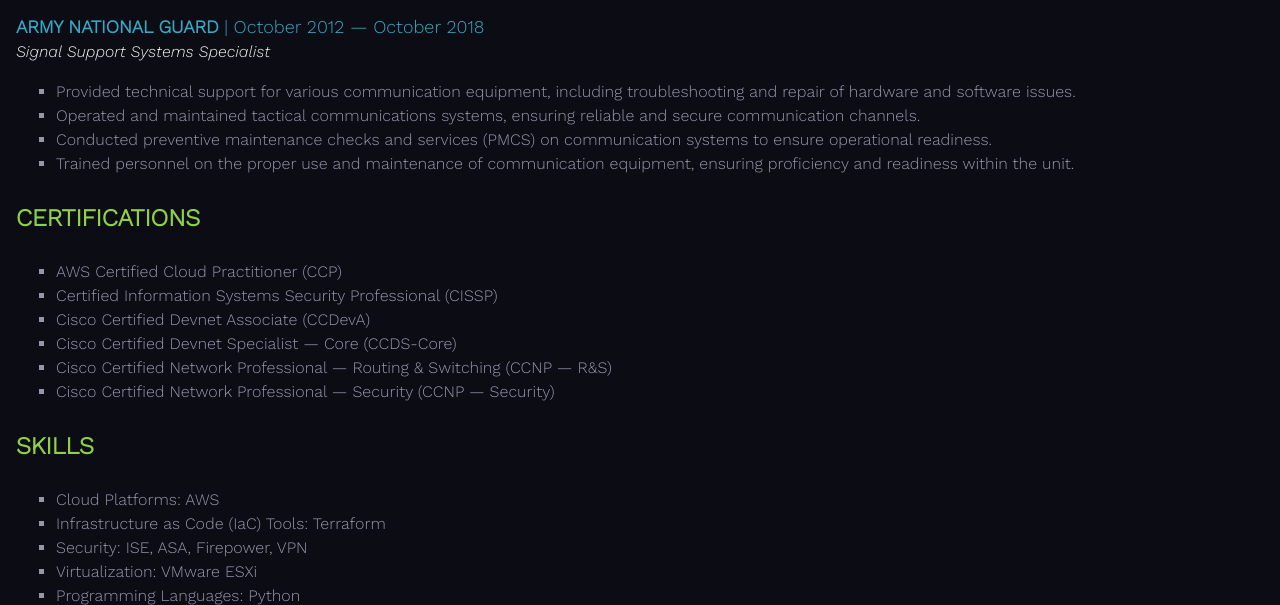
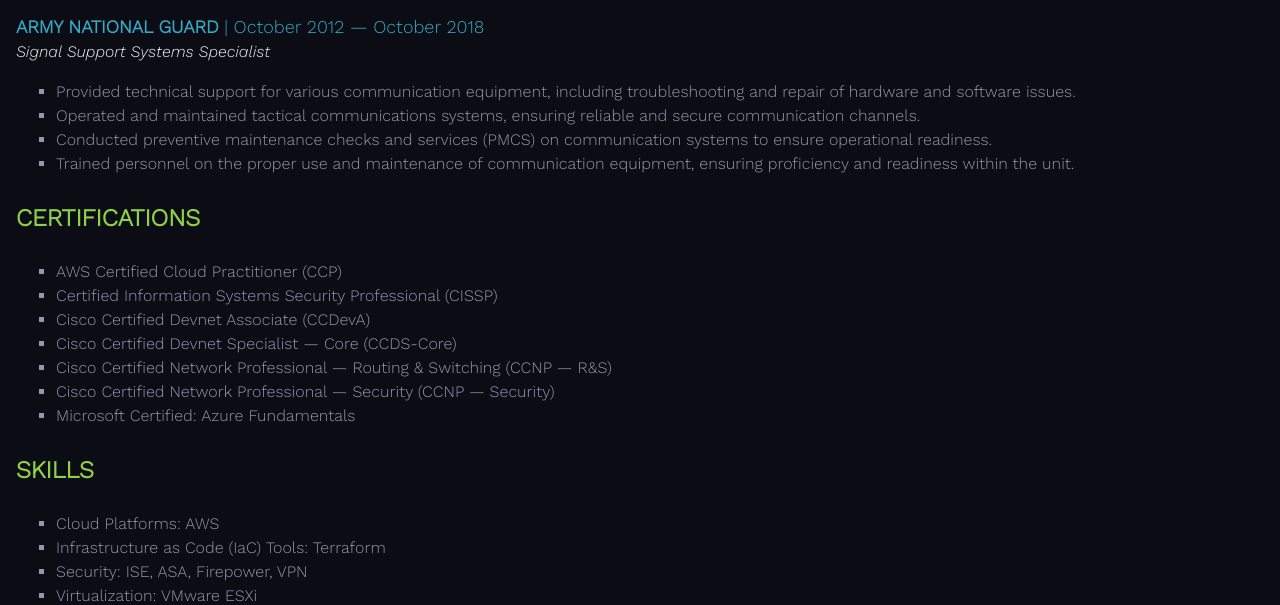
Before and after one commit to tlcuthber/crc_aws, a plain HTML site: page assets/index.html in a window 1280 px wide. Shown: the part 2098-2703 px from the top of the page. Drawn offline with nearby package versions, Linux system fonts and the light colour scheme; no server answers.

Commit message:
add azure fundamentals certification to index.html

```diff
--- a/assets/index.html
+++ b/assets/index.html
@@ -111,6 +111,7 @@
                 <li>Cisco Certified Devnet Specialist &mdash; Core (CCDS-Core)</li>
                 <li>Cisco Certified Network Professional &mdash; Routing & Switching (CCNP &mdash; R&S)</li>
                 <li>Cisco Certified Network Professional &mdash; Security (CCNP &mdash; Security)</li>
+                <li>Microsoft Certified: Azure Fundamentals</li>
             </ul>
         </section>
 
```
